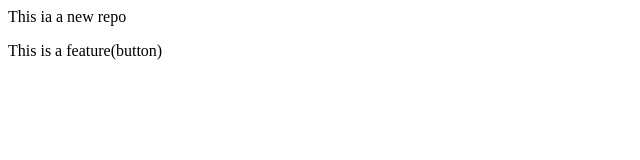
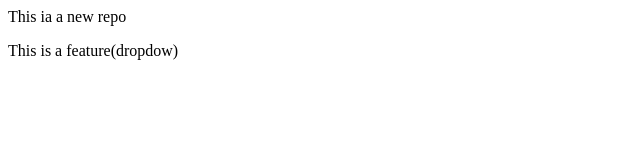
Before and after one commit to Amlankumarmohapatra2004/localrepo, a plain HTML site: page index.html in a window 1280 px wide. Shown: the full height of the page, 0-640 px from the left. Drawn offline with Linux system fonts and the light colour scheme.

Commit message:
Add dropdown

```diff
--- a/index.html
+++ b/index.html
@@ -1,2 +1,2 @@
 <p>This ia a new repo</p>
-<p>This is a feature(button)</p>
+<p>This is a feature(dropdow)</p>
```
